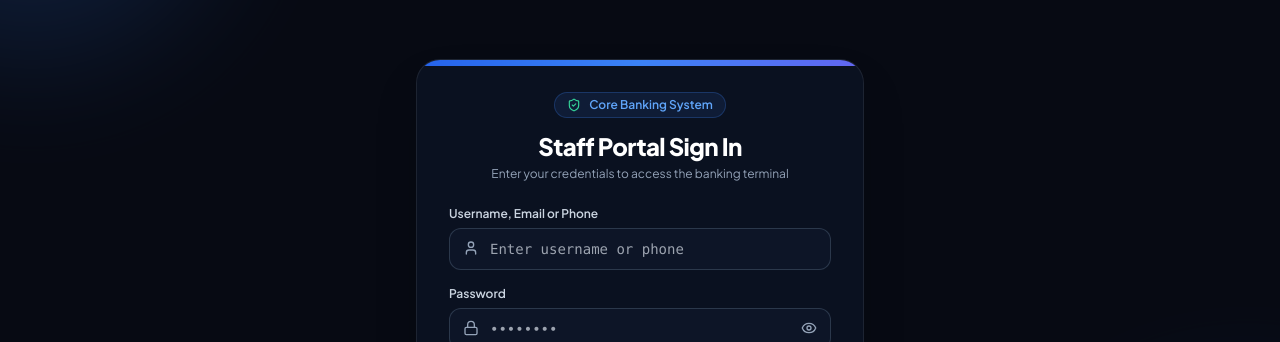
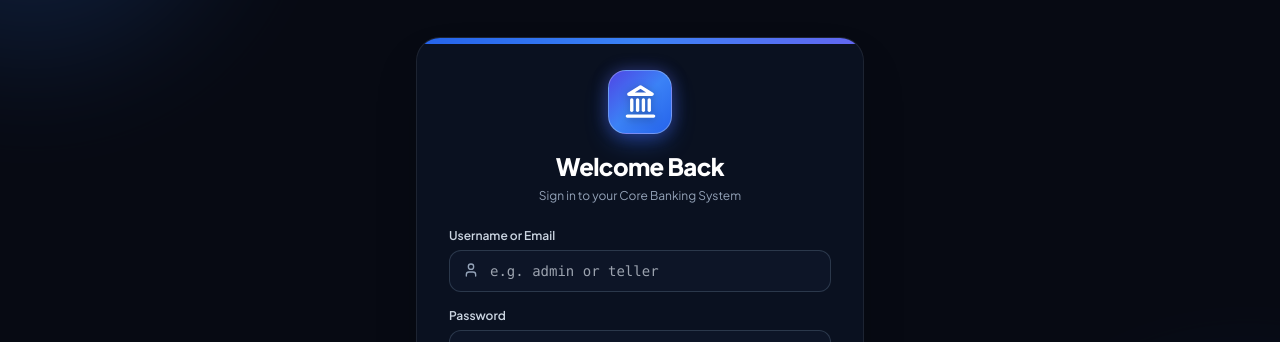
Before and after one commit to YimLemeng/Banking-system-UI, a React (Vite) app: page / in a window 1280 px wide. Shown: the part 165-507 px from the top of the page. Built offline with nearby package versions, Linux system fonts and the light colour scheme; no server answers; a web font is replaced by a local one.

Commit message:
feat(ui): add BankLogo Landmark icon and align login card with school login style

```diff
--- /dev/null
+++ b/src/components/BankLogo.jsx
@@ -0,0 +1,34 @@
+import React from 'react';
+import { Landmark } from 'lucide-react';
+
+export const BankLogo = ({ size = 44, className = '', rounded = true, shadow = true }) => {
+  const borderRadius = rounded ? Math.round(size * 0.28) : 0;
+  const iconSize = Math.round(size * 0.54);
+
+  return (
+    <div
+      className={className}
+      style={{
+        width: size,
+        height: size,
+        borderRadius,
+        background: 'linear-gradient(135deg, #4f46e5 0%, #3b82f6 50%, #2563eb 100%)',
+        boxShadow: shadow ? '0 10px 25px -3px rgba(37, 99, 235, 0.45), 0 0 16px rgba(99, 102, 241, 0.35)' : 'none',
+        display: 'inline-flex',
+        alignItems: 'center',
+        justifyContent: 'center',
+        flexShrink: 0,
+        position: 'relative',
+        border: '1.5px solid rgba(255, 255, 255, 0.28)',
+        boxSizing: 'border-box',
+      }}
+    >
+      <Landmark
+        size={iconSize}
+        className="text-white"
+        strokeWidth={2.3}
+        style={{ filter: 'drop-shadow(0px 2px 4px rgba(15, 23, 42, 0.4))' }}
+      />
+    </div>
+  );
+};
--- a/src/pages/LoginPage.jsx
+++ b/src/pages/LoginPage.jsx
@@ -18,6 +18,7 @@ import { authService, parseJwt } from '../services/api';
 import { useAuth } from '../context/AuthContext';
 import { useTheme } from '../context/ThemeContext';
 import { useLoading } from '../context/LoadingContext';
+import { BankLogo } from '../components/BankLogo';
 
 export default function LoginPage({ onLoginSuccess, onSkipToDemo }) {
   const { login, lang, setLang, t, authAlert, clearAuthAlert } = useAuth();
@@ -180,17 +181,16 @@ export default function LoginPage({ onLoginSuccess, onSkipToDemo }) {
           />
 
           <div className="text-center mb-6">
-            <div className="inline-flex items-center gap-2 px-3 py-1 rounded-full bg-blue-500/10 text-blue-400 border border-blue-500/25 text-xs font-semibold mb-3">
-              <ShieldCheck className="w-3.5 h-3.5 text-emerald-400" />
-              <span>{lang === 'kh' ? 'ប្រព័ន្ធធនាគារស្នូល' : 'Core Banking System'}</span>
+            <div className="flex justify-center mb-4">
+              <BankLogo size={64} />
             </div>
             <h2 className="text-2xl font-extrabold text-white tracking-tight">
-              {lang === 'kh' ? 'ចូលប្រើប្រាស់គណនីបុគ្គលិក' : 'Staff Portal Sign In'}
+              {lang === 'kh' ? 'សូមស្វាគមន៍មកកាន់ប្រព័ន្ធ' : 'Welcome Back'}
             </h2>
-            <p className="text-xs text-slate-400 mt-1">
+            <p className="text-xs text-slate-400 mt-1.5">
               {lang === 'kh'
-                ? 'សូមបញ្ចូលព័ត៌មានគណនីរបស់អ្នកដើម្បីចូលប្រើប្រាស់ស្ថានីយ'
-                : 'Enter your credentials to access the banking terminal'}
+                ? 'ចូលប្រើប្រាស់ប្រព័ន្ធធនាគារស្នូល TRUST BANK'
+                : 'Sign in to your Core Banking System'}
             </p>
           </div>
 
@@ -211,7 +211,7 @@ export default function LoginPage({ onLoginSuccess, onSkipToDemo }) {
           <form onSubmit={handleSubmit} className="space-y-4">
             <div>
               <label className="block text-xs font-semibold text-slate-300 mb-1.5">
-                {lang === 'kh' ? 'ឈ្មោះអ្នកប្រើប្រាស់ / អ៊ីមែល / លេខទូរស័ព្ទ' : 'Username, Email or Phone'}
+                {lang === 'kh' ? 'ឈ្មោះអ្នកប្រើប្រាស់ ឬ អ៊ីមែល' : 'Username or Email'}
               </label>
               <div className="relative">
                 <User className="w-4 h-4 text-slate-400 absolute left-3.5 top-3" />
@@ -220,7 +220,7 @@ export default function LoginPage({ onLoginSuccess, onSkipToDemo }) {
                   required
                   value={identifier}
                   onChange={(e) => setIdentifier(e.target.value)}
-                  placeholder={lang === 'kh' ? 'ឈ្មោះ ឬ លេខទូរស័ព្ទ' : 'Enter username or phone'}
+                  placeholder={lang === 'kh' ? 'ឧទាហរណ៍៖ admin ឬ teller' : 'e.g. admin or teller'}
                   className="w-full pl-10 pr-4 py-2.5 rounded-xl bg-slate-900/90 border border-slate-700/80 text-white text-sm focus:outline-none focus:border-blue-500 font-mono transition-colors"
                 />
               </div>
```
